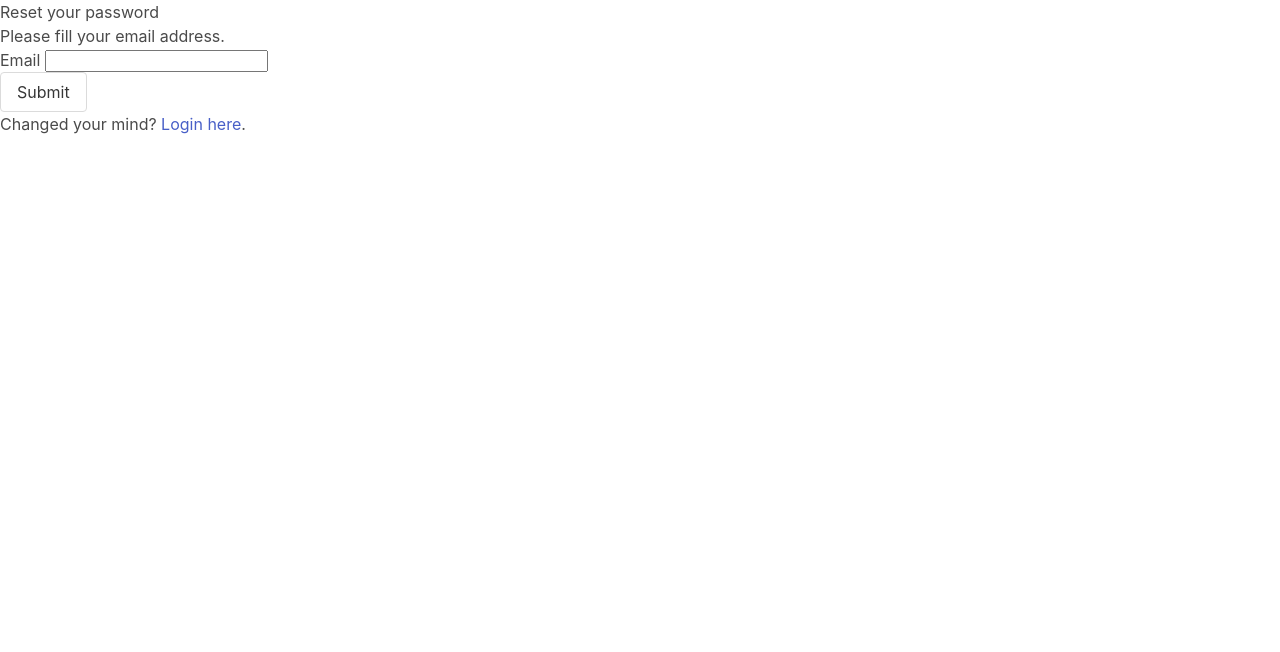
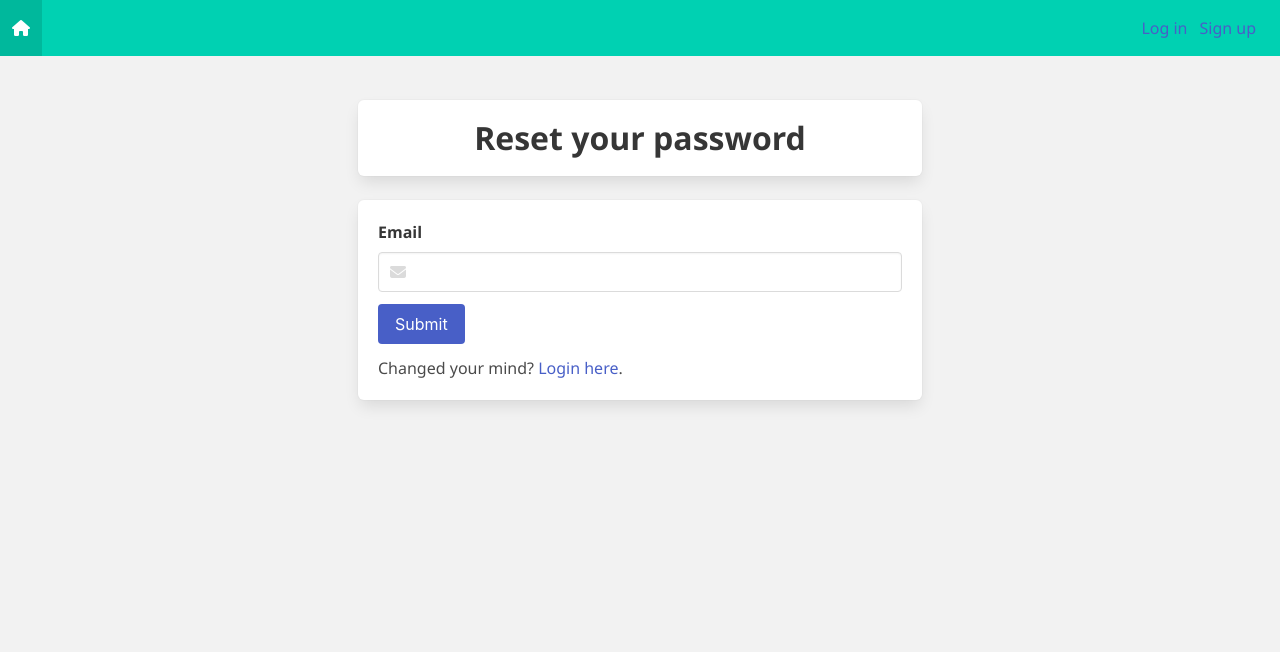
Before and after one commit to Segolene-Alquier/camagru, a PHP site: page /camagru/users/reset_pwd_pending.php in a window 1280 px wide. Shown: the top 652 px of the page. Run offline with PHP 8.4, Linux system fonts and the light colour scheme; some libraries are stand-ins or nearby versions.

Commit message:
reset pwd form bulma cssed

```diff
--- a/users/login.php
+++ b/users/login.php
@@ -57,7 +57,7 @@ if($_SERVER["REQUEST_METHOD"] == "POST")
                                 <div class="control has-icons-left has-icons-right">
                                     <input required type="password" name="password" class="input">
                                     <span class="icon is-small is-left">
-                                    <i class="fas fa-envelope"></i>
+                                    <i class="fas fa-key"></i>
                                     </span>
                                 </div>
                                 <?php if (isset($user)) {?>
--- a/users/reset_pwd_pending.php
+++ b/users/reset_pwd_pending.php
@@ -15,29 +15,45 @@
     <meta charset="UTF-8">
     <meta name="viewport" content="width=device-width, initial-scale=1">
     <title>Sign Up</title>
+    <link rel="stylesheet" type="text/css" href="../camagru.css">
     <link rel="stylesheet" href="https://cdnjs.cloudflare.com/ajax/libs/bulma/0.6.2/css/bulma.min.css">
-</head>
+    <script src="https://kit.fontawesome.com/82e513fc69.js"></script></head>
 <body>
-    <div class="wrapper">
-        <h2>Reset your password</h2>
-        <p>Please fill your email address.</p>
-        <form action="<?php echo htmlspecialchars($_SERVER["PHP_SELF"]); ?>" method="post">
-			<div class="form-group <?php echo (!empty($user->email_err)) ? 'has-error' : ''; ?>">
-                <label>Email</label>
-                <input required type="text" name="email" class="form-control" value="">
+    <?php include_once '../navigation.php'; ?>
+    <div class="block">
+        <div class="container ">
+            <div class="columns">
+                <div class="column is-half form-wrapper">
+                    <div class="box card-title">
+                        <h2 class="form-title title">Reset your password</h2>
+                    </div>
+                    <div class="box">
+                        <form action="<?php echo htmlspecialchars($_SERVER["PHP_SELF"]); ?>" method="post" class="control">
+                            <div class="field <?php echo (!empty($user->email_err)) ? 'has-error' : ''; ?>">
+                                <label class="label">Email</label>
+                                <div class="control has-icons-left has-icons-right">
+                                    <input required type="text" name="email" class="input" value="">
+                                    <span class="icon is-small is-left">
+                                    <i class="fas fa-envelope"></i>
+                                    </span>
+                                </div>
                                 <?php if (isset($user)) {?>
                                 <span class="help-block"><?php echo $user->email_err; ?></span>
                                 <?php }; ?>
                             </div>
-            <div class="form-group">
-                <input type="submit" class="button" value="Submit">
-                <!-- <input type="reset" class="btn btn-default" value="Reset"> -->
+                            <div class="field">
+                                <input type="submit" class="button is-link" value="Submit">
                             </div>
                             <p>Changed your mind? <a href="login.php">Login here</a>.</p>
                             <?php if (isset($user) && !isset($user->email_err) && $_SERVER["REQUEST_METHOD"] == "POST") {?>
                             <span class="help-block"><?php echo "Please check your email box, we sent you the link to reset your password"; ?></span>
                             <?php }; ?>
                         </form>
+
+                    </div>
+                </div>
+            </div>
+        </div>
     </div>
 </body>
 </html>
```
Lines whose indentation alone changed are shown as unchanged.
